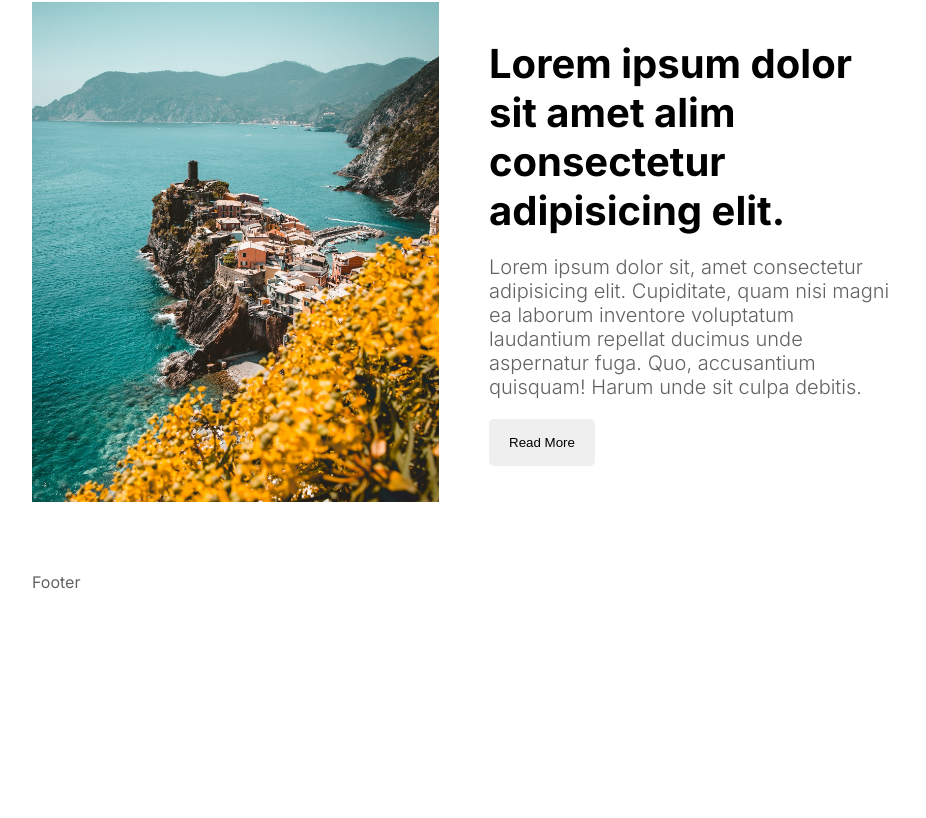
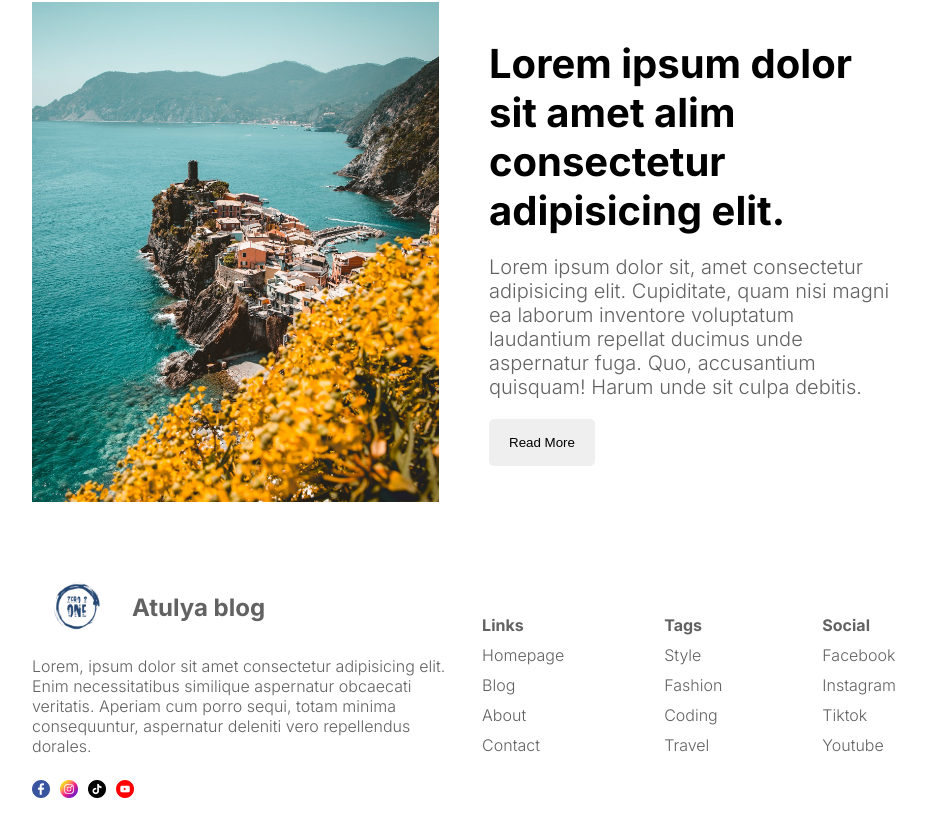
Before and after one commit to neeraj-pratap-singh/Full-Stack-Blog-App, a Next.js app: page / in a window 1280 px wide. Shown: the part 449-1267 px from the top of the page, without its empty margins (176-1102 px from the left). Before the commit the page ends 1061 px from the top, so only its background shows below. Built offline with nearby package versions, Linux system fonts and the light colour scheme.

Commit message:
updated footer

```diff
--- a/src/components/footer/Footer.jsx
+++ b/src/components/footer/Footer.jsx
@@ -1,10 +1,54 @@
-import React from 'react'
-import styles from './footer.module.css'
+import React from "react";
+import styles from "./footer.module.css";
+import Image from "next/image";
+import Link from "next/link";
 
 const Footer = () => {
   return (
-    <div className={styles.container}>Footer</div>
-  )
-}
+    <div className={styles.container}>
+      <div className={styles.info}>
+        <div className={styles.logo}>
+          <Image src="/logo.png" alt="Atulya blog" width={90} height={70} />
+          <h1 className={styles.logoText}>Atulya blog</h1>
+        </div>
+        <p className={styles.desc}>
+          Lorem, ipsum dolor sit amet consectetur adipisicing elit. Enim
+          necessitatibus similique aspernatur obcaecati veritatis. Aperiam cum
+          porro sequi, totam minima consequuntur, aspernatur deleniti vero
+          repellendus dorales.
+        </p>
+        <div className={styles.icons}>
+          <Image src="/facebook.png" alt="" width={18} height={18} />
+          <Image src="/instagram.png" alt="" width={18} height={18} />
+          <Image src="/tiktok.png" alt="" width={18} height={18} />
+          <Image src="/youtube.png" alt="" width={18} height={18} />
+        </div>
+      </div>
+      <div className={styles.links}>
+        <div className={styles.list}>
+          <span className={styles.listTitle}>Links</span>
+          <Link href="/">Homepage</Link>
+          <Link href="/">Blog</Link>
+          <Link href="/">About</Link>
+          <Link href="/">Contact</Link>
+        </div>
+        <div className={styles.list}>
+          <span className={styles.listTitle}>Tags</span>
+          <Link href="/">Style</Link>
+          <Link href="/">Fashion</Link>
+          <Link href="/">Coding</Link>
+          <Link href="/">Travel</Link>
+        </div>
+        <div className={styles.list}>
+          <span className={styles.listTitle}>Social</span>
+          <Link href="/">Facebook</Link>
+          <Link href="/">Instagram</Link>
+          <Link href="/">Tiktok</Link>
+          <Link href="/">Youtube</Link>
+        </div>
+      </div>
+    </div>
+  );
+};
 
-export default Footer
+export default Footer;
--- a/src/components/navbar/NavBar.jsx
+++ b/src/components/navbar/NavBar.jsx
@@ -14,7 +14,7 @@
         <Image src="/tiktok.png" alt="tiktok" width={24} height={24} />
         <Image src="/youtube.png" alt="youtube" width={24} height={24} />
       </div>
-      <div className={styles.logo}>Atulya-blog</div>
+      <div className={styles.logo}>Atulya Blog</div>
       <div className={styles.links}>
         <ThemeToggle />
         <Link href="/" className={styles.link}>Homepage</Link>
```
Also changed, not shown: public/logo.png, src/components/footer/footer.module.css (indentation only).
